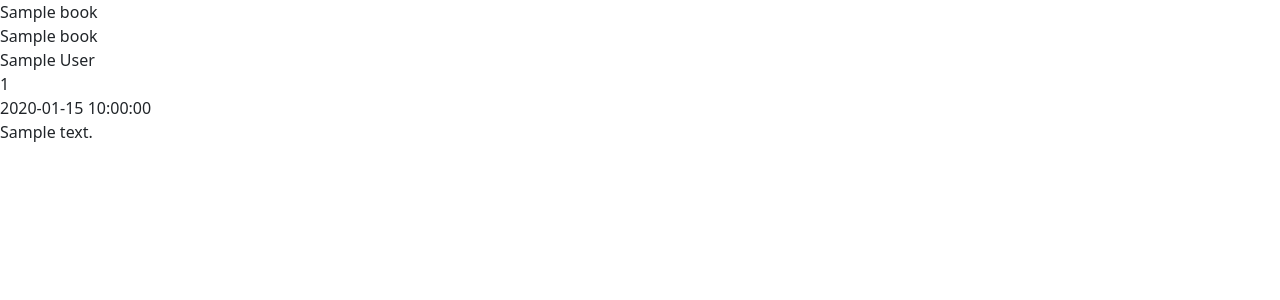
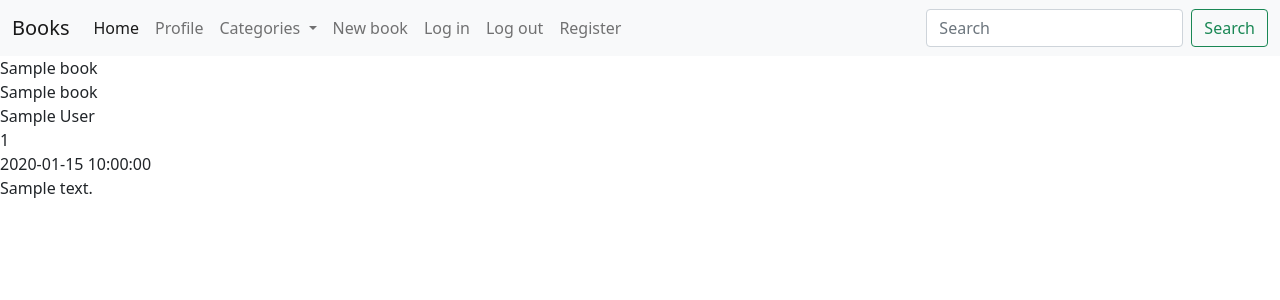
Before and after one commit to Code-Institute-Submissions/Milestone-94, a Flask app: page / in a window 1280 px wide. Shown: the top 300 px of the page. Run offline with Flask 2, Linux system fonts and the light colour scheme; a database or web service that is not in the repository returns one stand-in record (values such as "Sample title"); some libraries are stand-ins or nearby versions.

Commit message:
add bootstrap navbar

```diff
--- a/templates/base.html
+++ b/templates/base.html
@@ -12,6 +12,56 @@
     <title>Milestone 3</title>
 </head>
 <body>
+
+    <header>
+        <!-- top navbar -->
+        <nav class="navbar navbar-expand-lg navbar-light bg-light">
+            <div class="container-fluid">
+              <a class="navbar-brand" href="{{ url_for('get_books') }}">Books</a>
+              <button class="navbar-toggler" type="button" data-bs-toggle="collapse" data-bs-target="#navbarSupportedContent" aria-controls="navbarSupportedContent" aria-expanded="false" aria-label="Toggle navigation">
+                <span class="navbar-toggler-icon"></span>
+              </button>
+              <div class="collapse navbar-collapse" id="navbarSupportedContent">
+                <ul class="navbar-nav me-auto mb-2 mb-lg-0">
+                  <li class="nav-item">
+                    <a class="nav-link active" aria-current="page" href="{{ url_for('get_books') }}">Home</a>
+                  </li>
+                  <li class="nav-item">
+                    <a class="nav-link" href="#">Profile</a>
+                  </li>
+                  <li class="nav-item dropdown">
+                    <a class="nav-link dropdown-toggle" href="#" id="navbarDropdown" role="button" data-bs-toggle="dropdown" aria-expanded="false">
+                      Categories
+                    </a>
+                    <ul class="dropdown-menu" aria-labelledby="navbarDropdown">
+                      <li><a class="dropdown-item" href="#">Sci-fi</a></li>
+                      <li><a class="dropdown-item" href="#">Fiction</a></li>
+                      <li><hr class="dropdown-divider"></li>
+                      <li><a class="dropdown-item" href="#">Non-fiction</a></li>
+                    </ul>
+                  </li>
+                  <li class="nav-item">
+                    <a class="nav-link" href="#">New book</a>
+                  </li>
+                  <li class="nav-item">
+                    <a class="nav-link" href="#">Log in</a>
+                  </li>
+                  <li class="nav-item">
+                    <a class="nav-link" href="#">Log out</a>
+                  </li>
+                  <li class="nav-item">
+                    <a class="nav-link" href="#">Register</a>
+                  </li>
+                </ul>
+                <form class="d-flex">
+                  <input class="form-control me-2" type="search" placeholder="Search" aria-label="Search">
+                  <button class="btn btn-outline-success" type="submit">Search</button>
+                </form>
+              </div>
+            </div>
+          </nav>
+    </header>
+
     {% block content %}
     {% endblock %}
 
```
